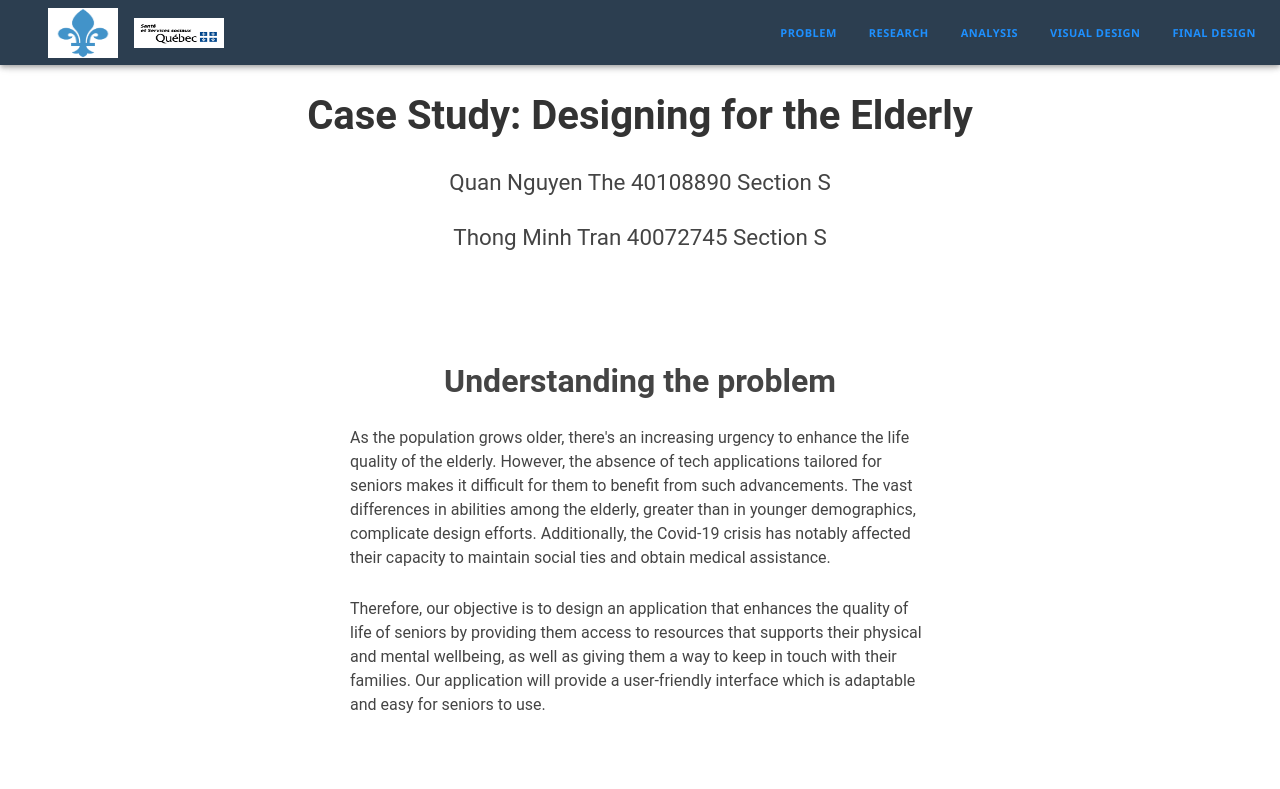
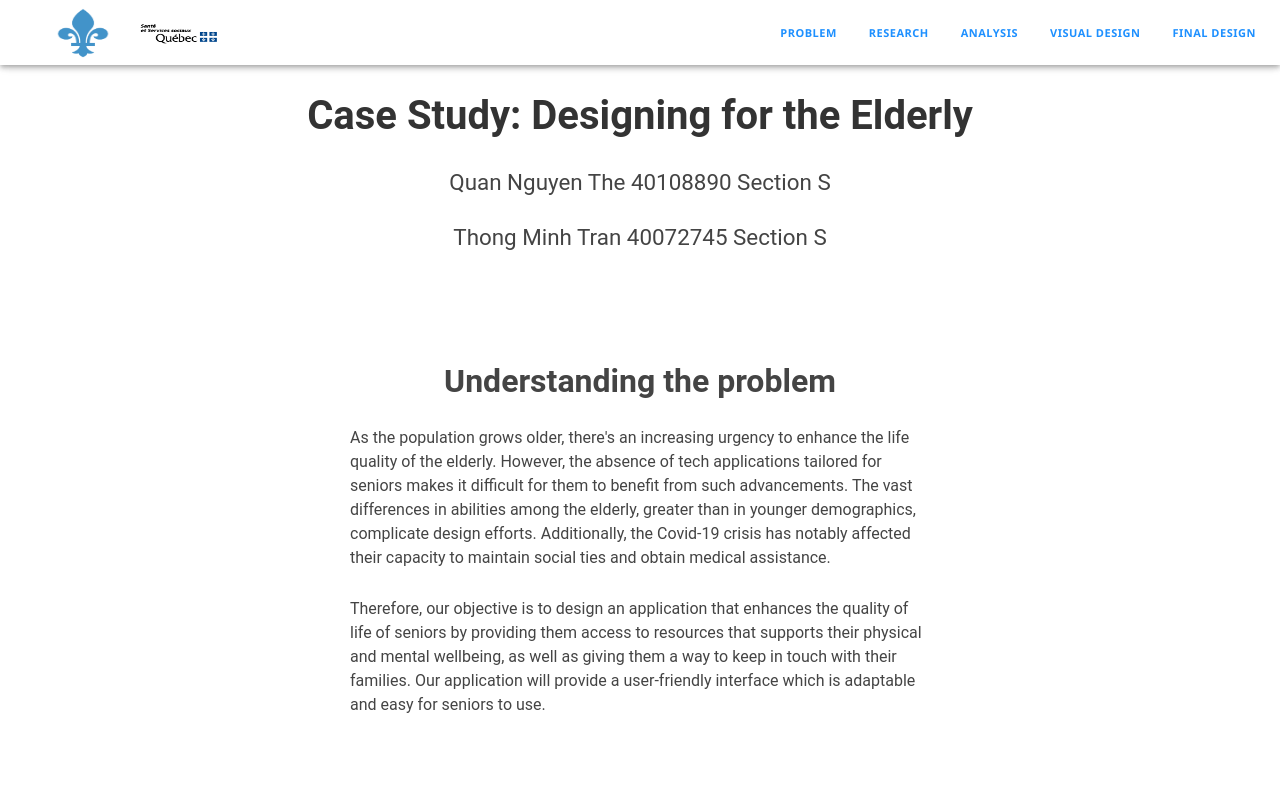
Before and after one commit to thongminhtran/Mini-Project-Designing-for-the-Elderly, a React (Create React App) app: page / in a window 1280 px wide. Shown: the top 789 px of the page. Built offline with nearby package versions, Linux system fonts and the light colour scheme.

Commit message:
5th commit Fix wireframe, nav bar and survey link

```diff
--- a/src/Components/Footer.jsx
+++ b/src/Components/Footer.jsx
@@ -5,7 +5,7 @@ import "./Navbar.css";
 const Footer = () => {
     return (
         <AppBar id="footer" position="static" style={{ backgroundColor: '#2c3e50', borderTop: '5px solid #3498db', marginTop: '40px' }}>
-            <Toolbar style={{ justifyContent: 'center', padding: '20px 0' }}>
+            <Toolbar style={{ justifyContent: 'center', padding: '20px 0', backgroundColor: "white" }}>
                 <Stack direction="row" justifyContent="center" columnGap={2}>
                     <Button id="nav-button" style={{ color: '#ecf0f1' }}>
                         <Link
--- a/src/Components/Navbar.jsx
+++ b/src/Components/Navbar.jsx
@@ -9,7 +9,7 @@ const Navbar = () => {
   const closeMenu = () => setClick(false);
 
   return (
-    <AppBar id="navbar" position="sticky" style={{backgroundColor: '#2c3e50'}}>
+    <AppBar id="navbar" position="sticky" style={{backgroundColor: "white"}}>
       <Toolbar>
         <IconButton>
           <img
```
